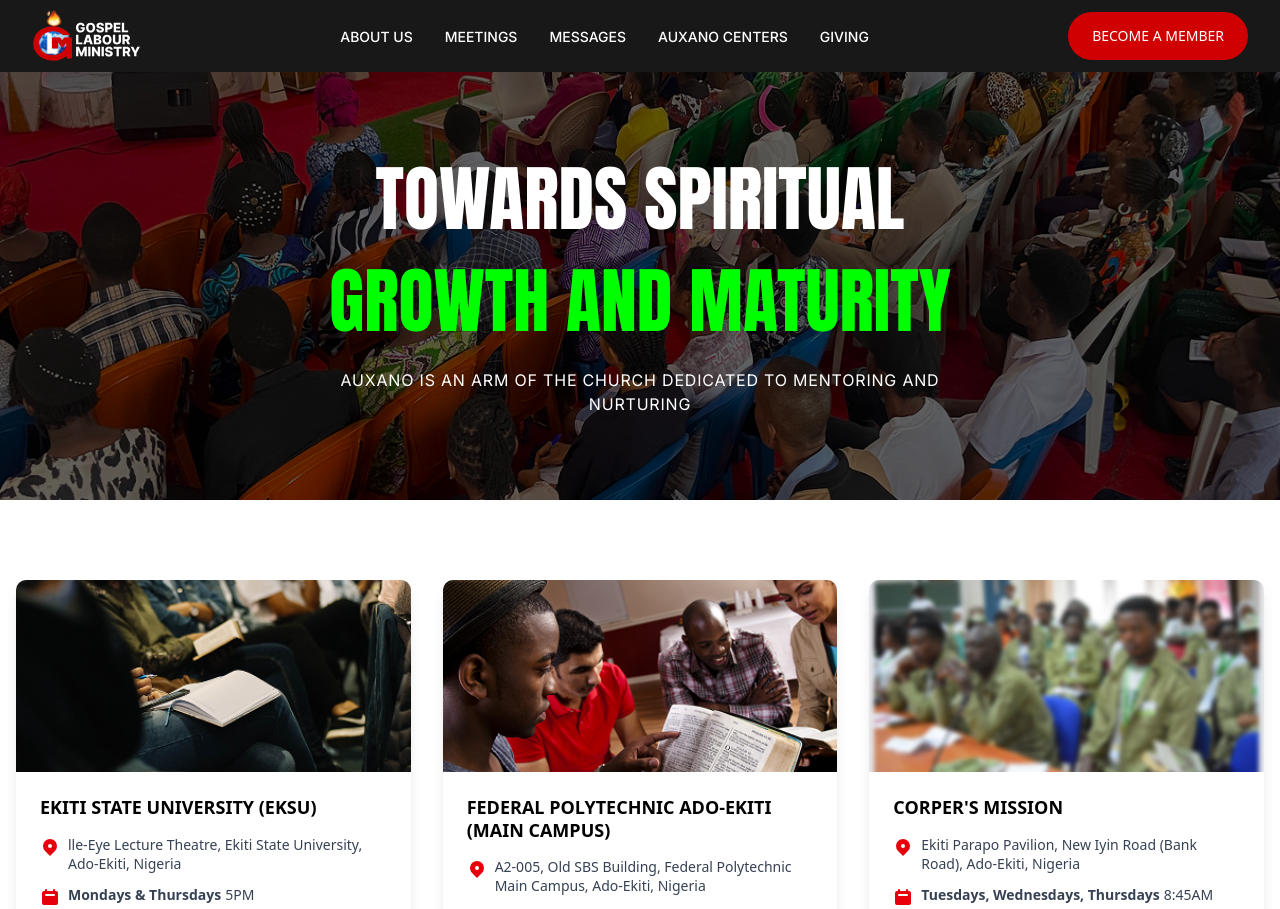
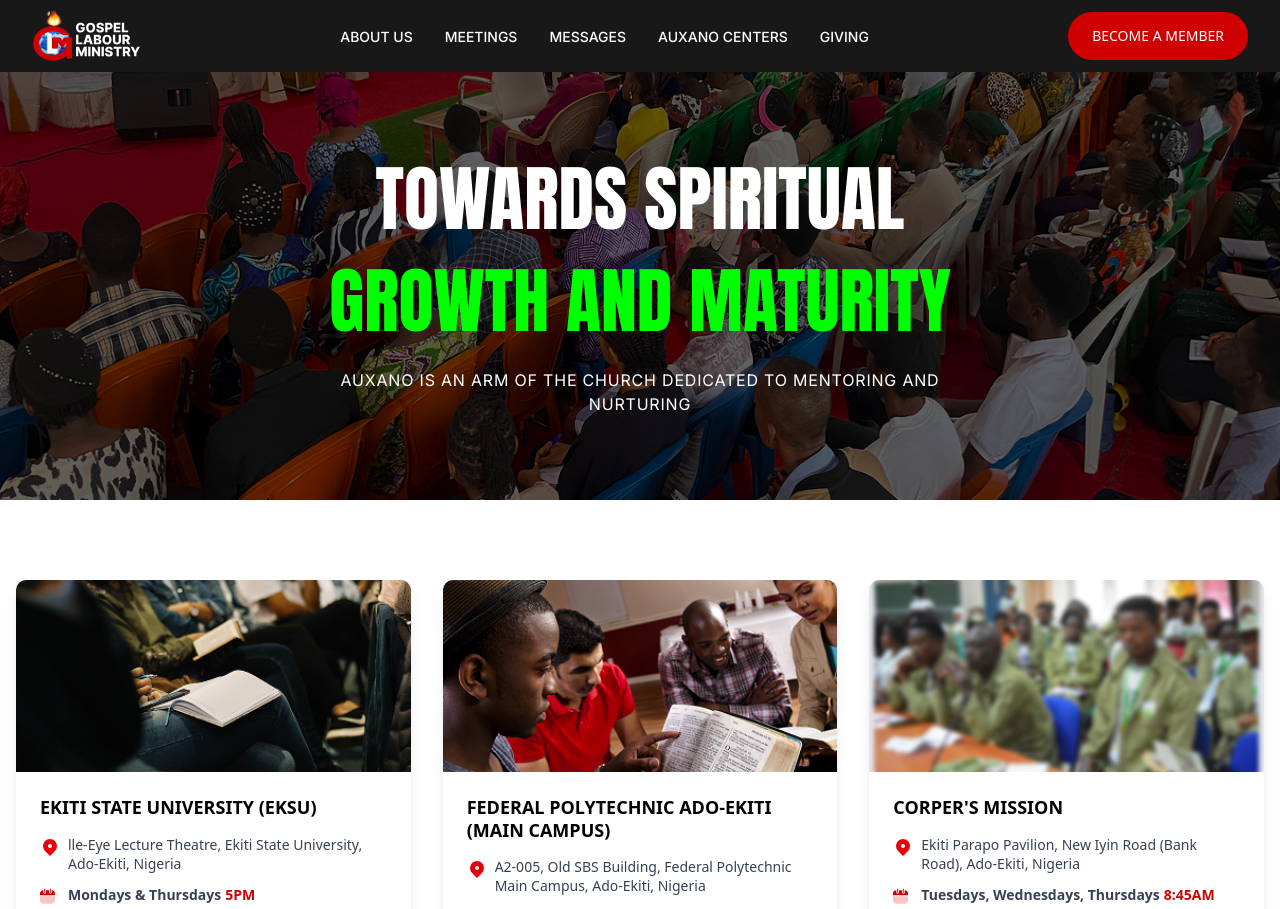
Before and after one commit to gigscode/glmhq, a Next.js app: page /auxano-centers in a window 1280 px wide. Shown: the top 909 px of the page. Built offline with nearby package versions, Linux system fonts and the light colour scheme.

Commit message:
feat: add Auxano Centers page displaying center details, schedules, and location information.

```diff
--- a/app/auxano-centers/page.tsx
+++ b/app/auxano-centers/page.tsx
@@ -16,7 +16,7 @@
         {
             name: "FEDERAL POLYTECHNIC ADO-EKITI (MAIN CAMPUS)",
             location: "A2-005, Old SBS Building, Federal Polytechnic Main Campus, Ado-Ekiti, Nigeria",
-            schedule: "Sundays, 4PM || Thursdays: 5PM",
+            schedule: "Sundays: 4PM || Thursdays: ",
             time: "5PM",
             image: fpadoImage
         },
@@ -124,15 +124,20 @@
                                     {/* Schedule */}
                                     <div className="flex items-start gap-2 mb-4">
                                         <svg
-                                            className="w-5 h-5 text-red-600 flex-shrink-0 mt-0.5"
-                                            fill="currentColor"
-                                            viewBox="0 0 20 20"
+                                            className="w-5 h-5 flex-shrink-0 mt-0.5"
+                                            width="24"
+                                            height="24"
+                                            viewBox="0 0 24 24"
+                                            fill="none"
+                                            xmlns="http://www.w3.org/2000/svg"
                                         >
-                                            <path fillRule="evenodd" d="M6 2a1 1 0 00-1 1v1H4a2 2 0 00-2 2v10a2 2 0 002 2h12a2 2 0 002-2V6a2 2 0 00-2-2h-1V3a1 1 0 10-2 0v1H7V3a1 1 0 00-1-1zm0 5a1 1 0 000 2h8a1 1 0 100-2H6z" clipRule="evenodd" />
+                                            <path fillRule="evenodd" clipRule="evenodd" d="M4 4.018C3.46 4.041 3.072 4.092 2.729 4.208C2.14238 4.40442 1.60932 4.73422 1.17171 5.17148C0.734106 5.60874 0.403882 6.14154 0.207 6.728C1.49012e-08 7.349 0 8.115 0 9.649C0 9.744 1.11759e-08 9.792 0.013 9.83C0.0252768 9.86679 0.0459435 9.90021 0.0733657 9.92763C0.100788 9.95506 0.134214 9.97572 0.171 9.988C0.209 10.001 0.257 10.001 0.353 10.001H17.647C17.743 10.001 17.791 10.001 17.829 9.988C17.8658 9.97572 17.8992 9.95506 17.9266 9.92763C17.9541 9.90021 17.9747 9.86679 17.987 9.83C18 9.791 18 9.743 18 9.647C18 8.114 18 7.347 17.793 6.729C17.5964 6.14217 17.2663 5.60897 16.8287 5.17135C16.391 4.73372 15.8578 4.40362 15.271 4.207C14.928 4.092 14.539 4.041 14 4.018V6.5C14 6.89782 13.842 7.27936 13.5607 7.56066C13.2794 7.84196 12.8978 8 12.5 8C12.1022 8 11.7206 7.84196 11.4393 7.56066C11.158 7.27936 11 6.89782 11 6.5V4H7V6.5C7 6.89782 6.84196 7.27936 6.56066 7.56066C6.27936 7.84196 5.89782 8 5.5 8C5.10218 8 4.72064 7.84196 4.43934 7.56066C4.15804 7.27936 4 6.89782 4 6.5V4.018Z" fill="#D00002" />
+                                            <path d="M0 11.5C0 11.264 -4.47035e-08 11.146 0.073 11.073C0.146 11 0.264 11 0.5 11H17.5C17.736 11 17.854 11 17.927 11.073C18 11.146 18 11.264 18 11.5V12C18 15.771 18 17.657 16.828 18.828C15.656 19.999 13.771 20 10 20H8C4.229 20 2.343 20 1.172 18.828C0.000999928 17.656 0 15.771 0 12V11.5Z" fill="#F36D6D" fillOpacity="0.4" />
+                                            <path d="M5.5 2.5V6.5M12.5 2.5V6.5" stroke="#D00002" strokeLinecap="round" />
                                         </svg>
                                         <p className="text-sm text-gray-700 leading-snug">
                                             <span className="font-semibold">{center.schedule}</span>
-                                            {center.time && <span className="ml-1">{center.time}</span>}
+                                            {center.time && <span className="ml-1 text-[#D00002] font-semibold">{center.time}</span>}
                                         </p>
                                     </div>
 
```
